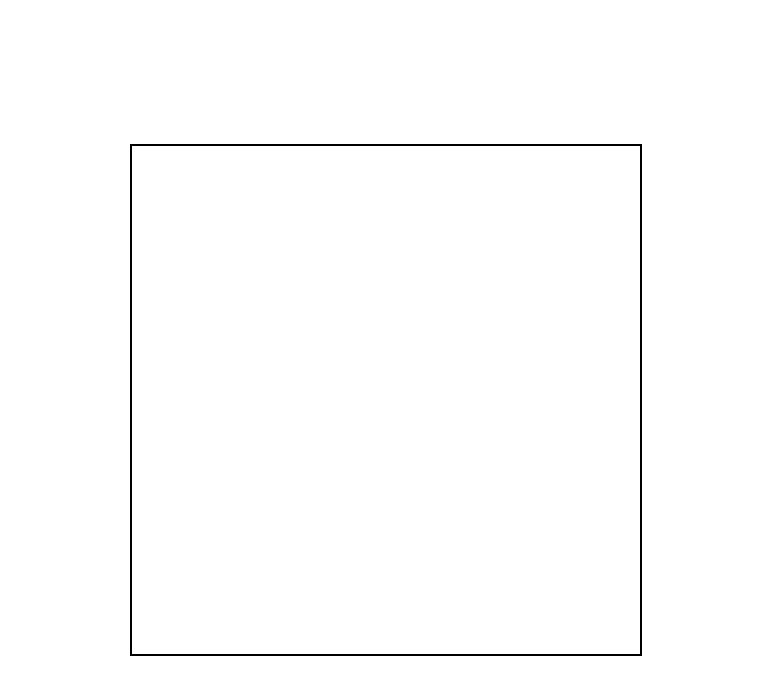
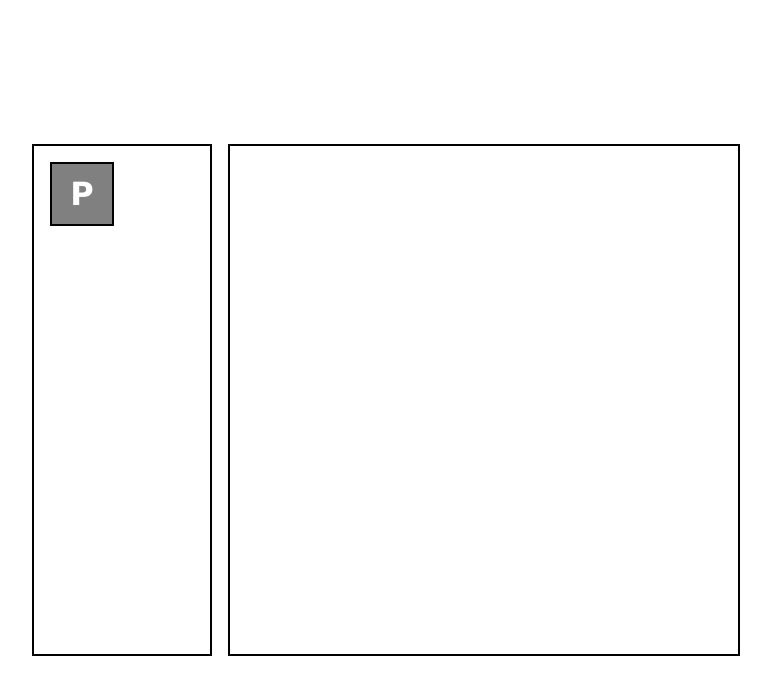
Before and after one commit to limbon/pixelator, a React app: page / in a window 1280 px wide. Shown: the top 694 px of the page, without its empty margins (254-1025 px from the left). Built offline with nearby package versions, Linux system fonts and the light colour scheme.

Commit message:
add toolrack component

```diff
--- /dev/null
+++ b/src/components/ToolRack/ToolRack.scss
@@ -0,0 +1,29 @@
+$tool-height: 64px;
+
+.toolrack {
+	height: 512px;
+	display: grid;
+	grid-template-columns: repeat(2, $tool-height);
+	gap: 1rem;
+	padding: 1rem;
+	border: 2px solid black;
+
+	&__tool {
+		width: 100%;
+		height: $tool-height;
+		display: flex;
+		justify-content: center;
+		align-items: center;
+		border: 2px solid black;
+		cursor: pointer;
+
+		&:not(.active):hover {
+			background-color: lightgrey;
+		}
+
+		&.active {
+			background-color: grey;
+			color: white;
+		}
+	}
+}
--- /dev/null
+++ b/src/components/ToolRack/ToolRack.tsx
@@ -0,0 +1,24 @@
+import React from 'react';
+import { WithStore, inject } from '../../utils/mobxUtils';
+
+import './ToolRack.scss';
+
+interface Props {}
+
+const ToolRack: React.FC<WithStore<'toolStore', Props>> = ({ toolStore }) => {
+	return (
+		<div className='toolrack'>
+			{toolStore.tools.map(({ name }, idx) => (
+				<div
+					className={`toolrack__tool ${toolStore.selectedTool.name === name ? 'active' : ''}`}
+					key={name}
+					onClick={() => toolStore.select(idx)}
+				>
+					<h1>{name.charAt(0)}</h1>
+				</div>
+			))}
+		</div>
+	);
+};
+
+export default inject(['toolStore'], ToolRack);
--- a/src/index.tsx
+++ b/src/index.tsx
@@ -9,6 +9,7 @@ import { ToolStore } from './store/ToolStore';
 import './index.scss';
 
 import Canvas from './components/canvas/Canvas';
+import ToolRack from './components/ToolRack/ToolRack';
 
 ReactDOM.render(
 	<Provider
@@ -19,11 +20,14 @@ ReactDOM.render(
 		<div
 			style={{
 				height: '100vh',
-				display: 'flex',
+				display: 'grid',
+				gridAutoFlow: 'column',
+				alignItems: 'center',
 				justifyContent: 'center',
-				alignItems: 'center',
+				gap: '1rem',
 			}}
 		>
+			<ToolRack />
 			<Canvas canvasWidth={64} canvasHeight={64} border />
 		</div>
 	</Provider>,
```
